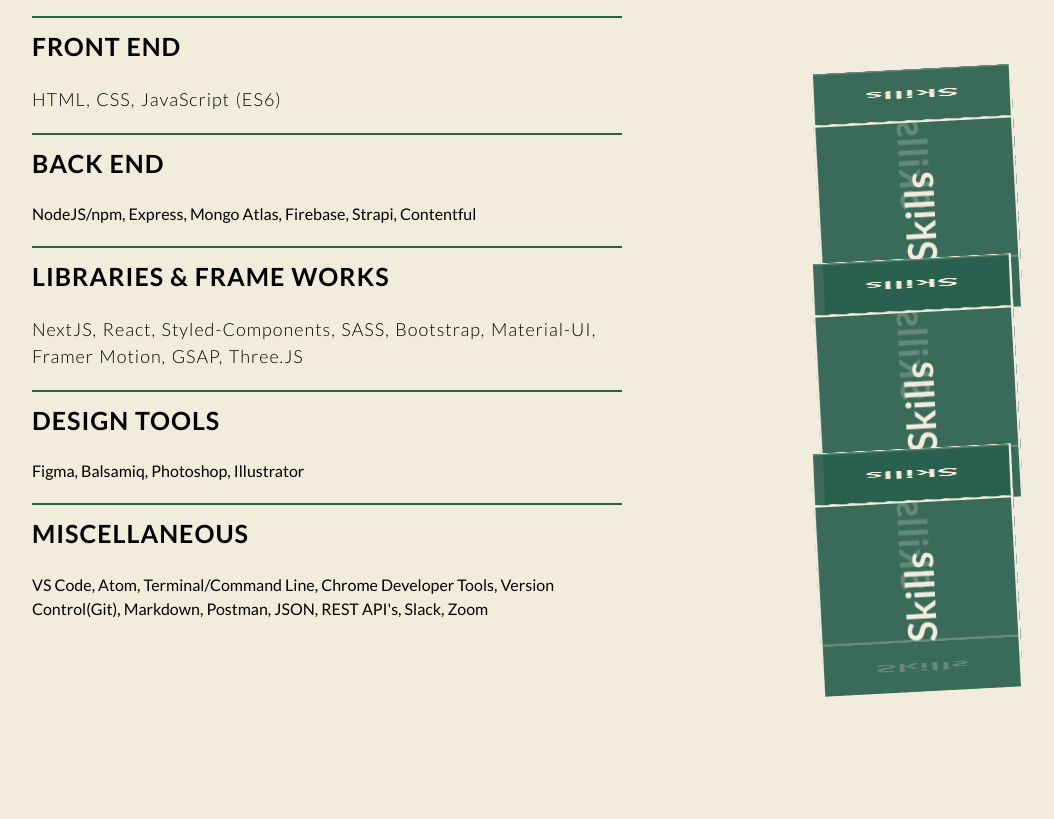
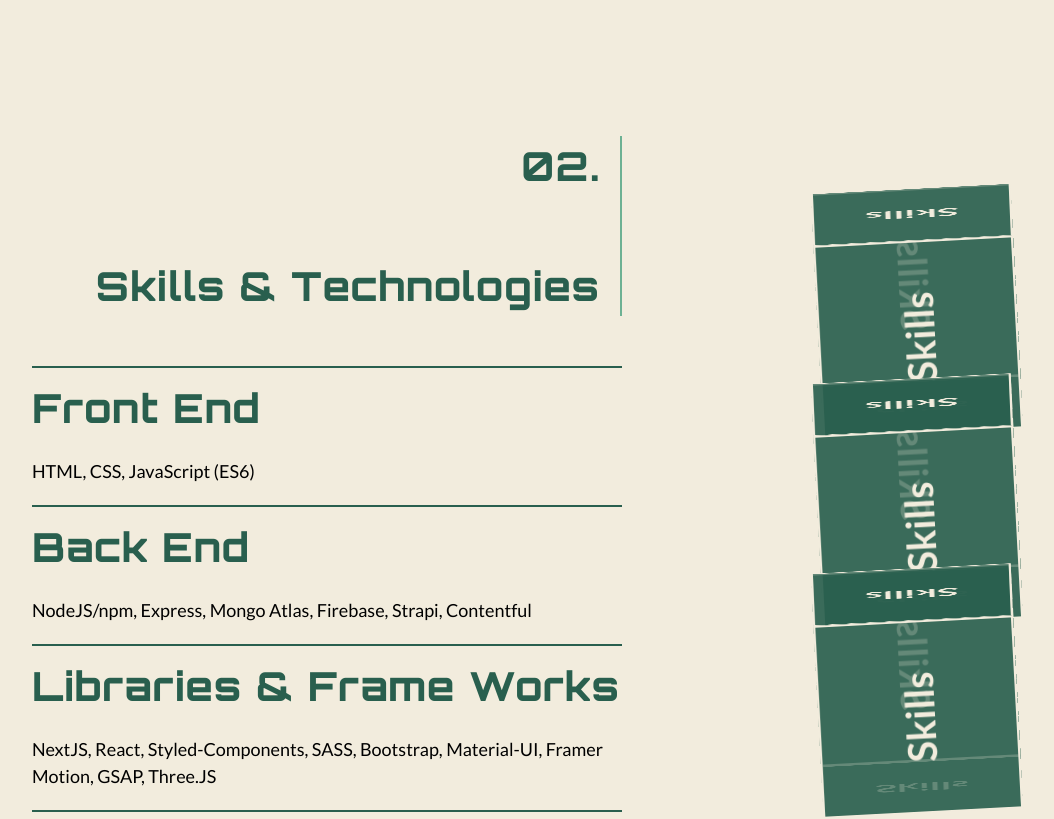
Before and after one commit to ChristianWare/Portland, a Next.js app: page / in a window 1280 px wide. Shown: the part 1780-2599 px from the top of the page, without its empty margins (18-1072 px from the left). Built offline with nearby package versions, Linux system fonts and the light colour scheme.

Commit message:
Skills Section

```diff
--- a/src/components/About.js
+++ b/src/components/About.js
@@ -12,7 +12,8 @@ function About() {
 
       <div className={styles.aRight}>
         <h3 className={styles.heading} lang='en'>
-          01. <br />I am a Web Developer who specializes in building web applications with
+          01. <br /> <br />
+          I am a Web Developer who specializes in building web applications with
           Next JS and React.
         </h3>
         <p className={styles.copy} lang='en'>
--- a/src/components/Skills.js
+++ b/src/components/Skills.js
@@ -5,33 +5,25 @@ function Skills() {
   return (
     <section className={styles.sContainer}>
       <div className={styles.sLeft}>
-        <h3 className={styles.sSub}>
-          Front End
+        <h3 className={styles.headingIntro} lang='en'>
+          02. <br /> <br />
+          Skills & Technologies
         </h3>
-        <p className={styles.sDescription}>HTML, CSS, JavaScript (ES6)</p>
-        <h3 className={styles.sSub}>
-          Back End
-        </h3>
-        <p className={styles.aDescription}>
+        <h3 className={styles.heading}>Front End</h3>
+        <p className={styles.copy}>HTML, CSS, JavaScript (ES6)</p>
+        <h3 className={styles.heading}>Back End</h3>
+        <p className={styles.copy}>
           NodeJS/npm, Express, Mongo Atlas, Firebase, Strapi, Contentful
         </p>
-        <h3 className={styles.sSub}>
-          Libraries & Frame Works
-        </h3>
-        <p className={styles.sDescription}>
+        <h3 className={styles.heading}>Libraries & Frame Works</h3>
+        <p className={styles.copy}>
           NextJS, React, Styled-Components, SASS, Bootstrap, Material-UI, Framer
           Motion, GSAP, Three.JS
         </p>
-        <h3 className={styles.sSub}>
-          Design Tools
-        </h3>
-        <p className={styles.aDescription}>
-          Figma, Balsamiq, Photoshop, Illustrator
-        </p>
-        <h3 className={styles.sSub}>
-          Miscellaneous
-        </h3>
-        <p className={styles.aDescription}>
+        <h3 className={styles.heading}>Design Tools</h3>
+        <p className={styles.copy}>Figma, Balsamiq, Photoshop, Illustrator</p>
+        <h3 className={styles.heading}>Miscellaneous</h3>
+        <p className={styles.copy}>
           VS Code, Atom, Terminal/Command Line, Chrome Developer Tools, Version
           Control(Git), Markdown, Postman, JSON, REST API&apos;s, Slack, Zoom
         </p>
--- a/styles/About.module.css
+++ b/styles/About.module.css
@@ -27,8 +27,9 @@
 .heading {
     margin: 20px 0px;
     padding-left: 2rem;
-    border-left: 2px solid var(--accent2);
+    border-left: 2px solid var(--accent3);
     font-family: "OrbitronExtraBold";
+    letter-spacing: .1rem;
     z-index: 999;
     color: var(--accent2);
     hyphens: auto;
@@ -38,8 +39,6 @@
     font-size: 1.8rem;
     word-spacing: .1rem;
     z-index: 999;
-    /* margin-bottom: 3rem; */
-    /* font-weight: 500; */
     text-align: left;
     hyphens: auto;
 }
--- a/styles/Skills.module.css
+++ b/styles/Skills.module.css
@@ -22,22 +22,30 @@
     flex: 1;
 }
 
-.sSub {
+.headingIntro {
     margin: 20px 0px;
-    font-size: 2.5rem;
-    font-weight: bold;
+    margin-bottom: 5rem;
+    padding-right: 2rem;
+    border-right: 2px solid var(--accent3);
+    font-family: "OrbitronExtraBold";
+    letter-spacing: .1rem;
+    z-index: 999;
+    color: var(--accent2);
+    hyphens: auto;
+    text-align: right;
+}
+
+.heading {
+    margin: 2rem 0rem;
     padding-top: 1rem;
     border-top: 2px solid var(--accent2);
-    text-transform: uppercase;
     letter-spacing: .1rem;
+    font-family: "OrbitronExtraBold";
+    color: var(--accent2);
 }
 
-.sDescription {
+.copy {
     font-size: 1.8rem;
-    font-weight: 300;
-    margin-bottom: 20px;
-    letter-spacing: .1rem;
-    word-spacing: .1rem;
 }
 
 @media screen and (max-width: 768px) {
```
